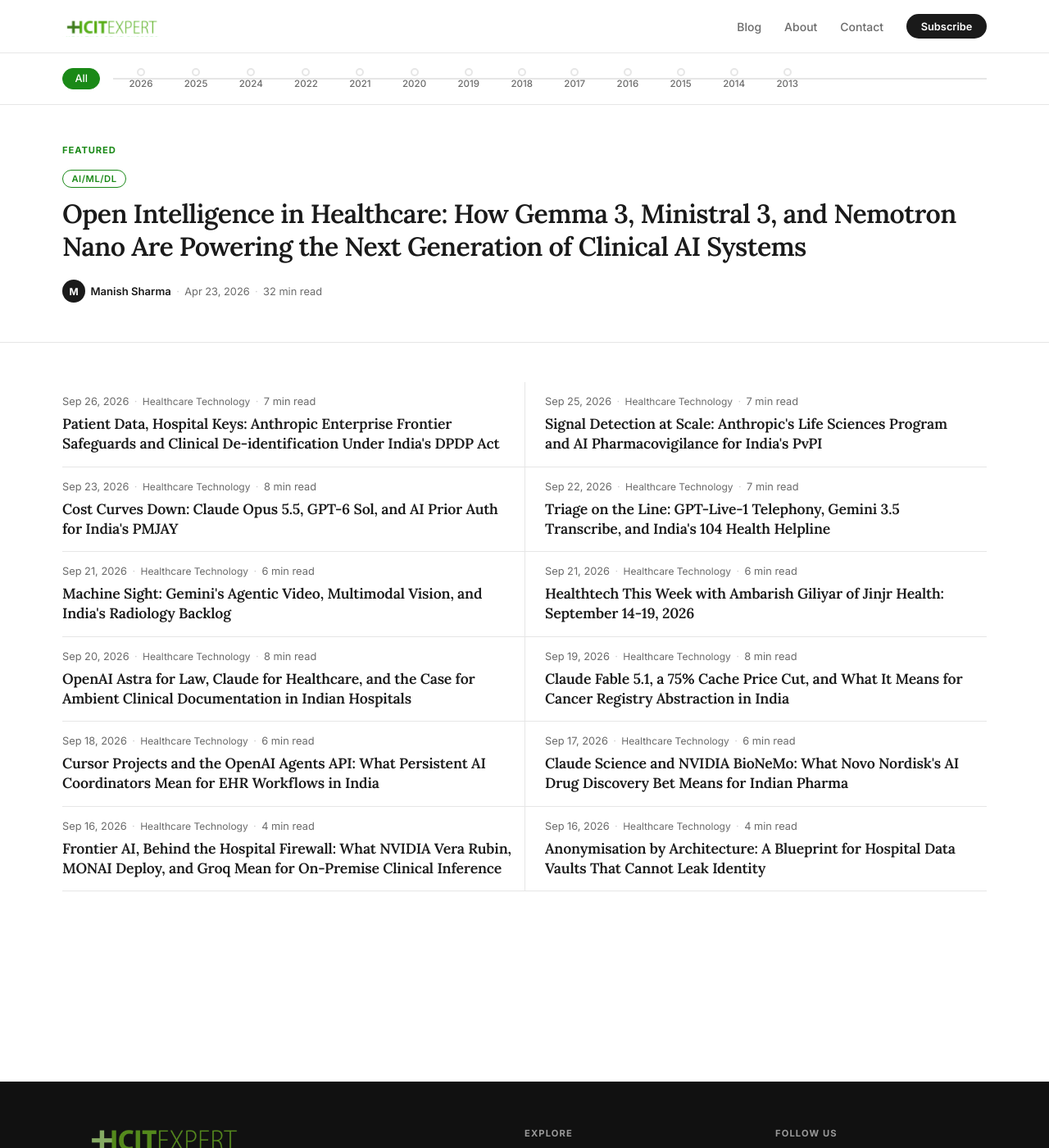
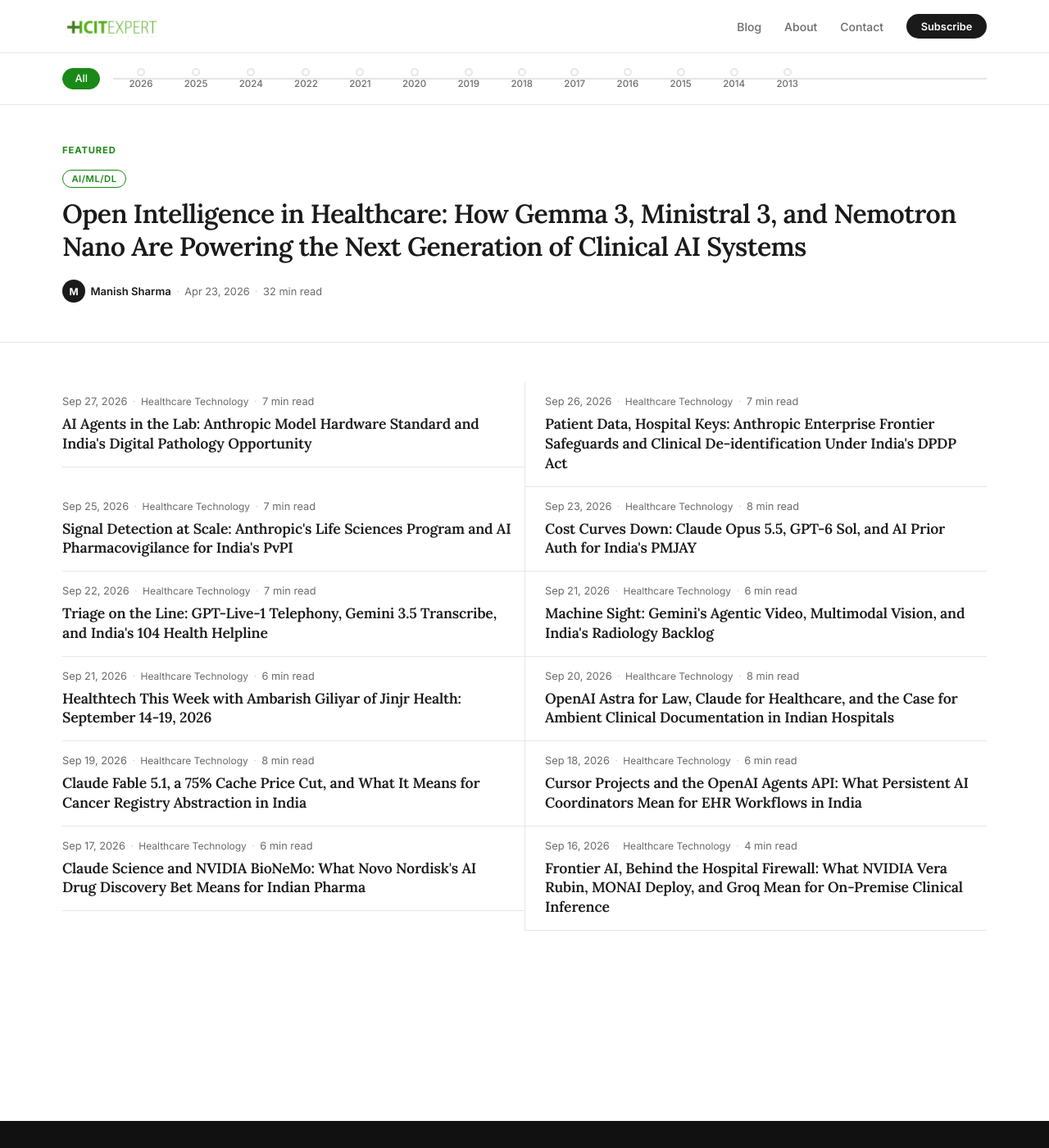
Before and after one commit to msharmas-yajur/hcitexpert-com, a Jekyll site: the page built from index.html, in a window 1280 px wide and 1400 px high. Shown: the whole window at 82% size. Built offline with Jekyll 4.4.1, drawn with Linux system fonts in a browser that asks for light colours; the list of posts is cut into pages by our own code; part of the change alters nothing that is shown.

Commit message:
post: Clinical Frontier 2026-09-27 - pathology-digital
AI Agents in the Lab: Anthropic Model Hardware Standard and India's
Digital Pathology Opportunity (Issue 011). Covers the August 27, 2026
research preview of MHS with HHMI Janelia, QIAGEN, Tecan, Danaher,
and MBF Bioscience. Angle: pathology-digital.

Co-Authored-By: Claude Sonnet 4.6 <noreply@anthropic.com>
Claude-Session: https://claude.ai/code/session_01PSgBPBp56ZX6RGedL8AUJS

```diff
--- a/_data/clinical_frontier_covered.yml
+++ b/_data/clinical_frontier_covered.yml
@@ -112,3 +112,9 @@ covered:
     models: ["Claude Fable 5 (Anthropic)", "Claude Fable 5.1 (Anthropic)"]
     sources:
       - https://www.anthropic.com/news/enterprise-frontier-safeguards
+  - date: 2026-09-27
+    slug: 2026-09-27-anthropic-mhs-lab-automation-digital-pathology-india
+    angle: pathology-digital
+    models: ["Anthropic Model Hardware Standard (Claude)"]
+    sources:
+      - https://www.anthropic.com/news/model-hardware-standard-research-preview
--- /dev/null
+++ b/_posts/2026-09-27-anthropic-mhs-lab-automation-digital-pathology-india.md
@@ -0,0 +1,107 @@
+---
+title: "AI Agents in the Lab: Anthropic Model Hardware Standard and India's Digital Pathology Opportunity"
+date: '2026-09-27 19:00:00 +0530'
+author: Manish Sharma
+description: "The Clinical Frontier, Issue 011. On August 27, 2026, Anthropic previewed the Model Hardware Standard, a specification that lets AI agents operate physical lab instruments - liquid handlers, microscopes, and robotic arms - through a standardised driver layer. For Indian NABL-accredited diagnostic labs, MHS shortens instrument integration from weeks to hours and enables AI-guided, autonomous molecular pathology workflows."
+keywords: "digital pathology India, AI lab automation, Anthropic Model Hardware Standard, QIAGEN AI integration, Tecan liquid handler AI, diagnostic lab AI India, NABL accreditation AI, histopathology automation, molecular diagnostics India AI, clinical lab automation, MCP lab instruments, pathology automation India"
+image: /assets/images/logo.png
+reading_time: "6 min read"
+categories:
+  - Healthcare Technology
+  - AI/ML/DL
+tags:
+  - Digital Pathology
+  - Lab Automation
+  - Anthropic
+  - Model Hardware Standard
+  - India Health IT
+  - Diagnostic Labs
+  - QIAGEN
+  - Tecan
+  - Molecular Diagnostics
+  - NABL
+mentions:
+  - name: "Anthropic Model Hardware Standard"
+    description: "Research preview announced August 27, 2026, in collaboration with HHMI Janelia Research Campus. MHS is a shared specification enabling AI agents to operate physical laboratory instruments through a standardised driver layer compatible with the Model Context Protocol. Hardware partners include QIAGEN (QIAsymphony Connect), Tecan (Fluent liquid handlers), Danaher, MBF Bioscience (ScanImage microscopy software), Automata (LINQ), Doosan Robotics, and Universal Robots. Carnegie Mellon University reduced instrument integration from several weeks to 8 hours; dose-response experiments ran approximately 3 times faster."
+    url: "https://www.anthropic.com/news/model-hardware-standard-research-preview"
+faq:
+  - q: "What is the Anthropic Model Hardware Standard and how does it work?"
+    a: "The Model Hardware Standard (MHS), previewed by Anthropic on August 27, 2026 with HHMI Janelia Research Campus, is a shared specification that lets AI agents operate physical laboratory instruments through a standardised driver layer. It uses simple read and write primitives to translate between operating systems and hardware, makes devices discoverable across a network without custom translator programs, and supports natural language device descriptions. Hardware partners include QIAGEN (QIAsymphony Connect), Tecan (Fluent liquid handlers), Danaher, MBF Bioscience (ScanImage microscopy), Automata, Doosan Robotics, and Universal Robots. The standard works via the Model Context Protocol (MCP) and is model-agnostic."
+  - q: "How can Indian diagnostic labs benefit from AI-controlled lab instruments?"
+    a: "Indian NABL-accredited labs can apply the Model Hardware Standard approach in three areas: automated sample preparation (nucleic acid extraction on QIAGEN-type instruments with AI monitoring), AI-guided molecular testing (qPCR monitoring where an AI agent watches amplification curves in real time and prompts the operator at the right juncture to stop or continue), and digital microscopy workflows (MBF Bioscience-type systems integrated with AI image analysis). The immediate value is reduced manual setup time and the ability to run multiple instruments in parallel without a dedicated operator watching each device."
+  - q: "What validation is required before an Indian lab can use AI-controlled instruments under NABL accreditation?"
+    a: "NABL accreditation follows ISO 15189, which treats any change to a validated method, including automation of a previously manual step, as a new method introduction. The lab must run a method comparison study, document precision and accuracy data, define human oversight checkpoints and fault-recovery procedures, update the Standard Operating Procedures to include the AI agent configuration, and notify NABL of the method change. The AI agent's decision logic is part of the method and must appear in the validation documentation."
+  - q: "Which lab instrument vendors support the Model Hardware Standard?"
+    a: "Hardware partners announced in the August 27, 2026 research preview include QIAGEN (QIAsymphony Connect nucleic acid extraction), Tecan (Fluent liquid handling systems), Danaher, MBF Bioscience (ScanImage microscopy software), Automata (LINQ lab automation platform), Doosan Robotics, Universal Robots, and Amazon Web Services via Strands Robots. Hugging Face and Raspberry Pi are also listed as technology partners. The standard is in research preview; open-source release is planned after safety evaluations are complete."
+---
+
+> **The Clinical Frontier** · 27 September 2026 · Issue 011
+> Anthropic just gave AI agents hands in the lab. Indian diagnostic pathology has been waiting for exactly this.
+
+**In this issue**
+
+- Anthropic's [Model Hardware Standard](https://www.anthropic.com/news/model-hardware-standard-research-preview), previewed August 27, 2026 with HHMI Janelia Research Campus, lets AI agents drive physical lab instruments through a standardised driver layer compatible with the Model Context Protocol.
+- Hardware partners include QIAGEN (QIAsymphony Connect), Tecan (Fluent liquid handlers), MBF Bioscience (ScanImage microscopy), and Danaher. Carnegie Mellon University cut integration from several weeks to 8 hours; dose-response experiments ran approximately 3 times faster.
+- For Indian NABL-accredited diagnostic labs, the immediate scenarios are AI-guided qPCR monitoring, multi-instrument sample preparation, and digital slide scanning, all without a dedicated operator watching each device.
+- Adoption requires formal method validation under ISO 15189: the AI agent configuration is treated as part of the method, not just the hardware.
+
+## What shipped
+
+**[Anthropic Model Hardware Standard (MHS)](https://www.anthropic.com/news/model-hardware-standard-research-preview)**, announced August 27, 2026 in collaboration with HHMI Janelia Research Campus, is a shared specification that gives AI agents the ability to directly drive physical laboratory instruments.
+
+MHS operates through three mechanisms:
+
+- **Standardised drivers.** A driver layer uses simple "read" and "write" primitives to translate between operating systems and hardware, replacing the vendor-specific programs that today make multi-instrument integration slow and expensive.
+- **Device discovery.** Instruments expose themselves in standard formats across a network. An AI agent can find and address new hardware without a custom integration project for each device.
+- **Natural language device descriptions.** Tags allow users to describe device behaviour in plain language; the driver converts this into operational reference files the model uses at runtime.
+
+University of Washington Baker researcher Zihao Song described the result: "MHS essentially gave the agent eyes, hands, and a sense of timing." The standard works with any device that has a programmable interface and supports access via the Model Context Protocol (MCP), making it model-agnostic.
+
+Hardware vendors already adding MHS support include QIAGEN (QIAsymphony Connect nucleic acid extraction), Tecan (Fluent liquid handling systems), Danaher, MBF Bioscience (ScanImage microscopy software), Automata (LINQ platform), Doosan Robotics, and Universal Robots.
+
+## How it actually works: three results from the preview
+
+**Genentech** used MHS to automate a BCA protein assay, coordinating a liquid handler, robotic arm, and plate reader simultaneously. Claude independently optimised flow rates for different liquid types and autonomously recovered from tip pickup failures and fluid detection errors, tasks that normally require a technician to intervene.
+
+**Carnegie Mellon University** integrated instruments in 8 hours compared to a typical vendor setup requiring several weeks. Dose-response experiments ran approximately 3 times faster. The system was tested against six induced fault conditions including missing plates, disconnected cameras, and emergency stops, achieving a final curve fit of R-squared above 0.98 after autonomous concentration range adjustment.
+
+**University of Washington Baker labs** connected six instruments in under one week. In qPCR workflows, an AI agent monitored amplification curves in real time, identifying the curve pattern and prompting the researcher at the right juncture to stop or continue, while also coordinating plate handoffs between a robotic arm and liquid handler without collisions.
+
+These are not text or image workloads. These are physical, wet-laboratory processes of the kind that Indian diagnostic labs run thousands of times a week.
+
+## Why India needs this now
+
+Indian diagnostic pathology is under growing structural pressure. The expansion of health insurance coverage under PM-JAY, the push toward NABL accreditation for labs seeking empanelment with insurance providers, and the growth of molecular diagnostic panels have collectively increased the volume and complexity of work that diagnostic labs must handle. Labs in Tier 2 and Tier 3 cities are opening to meet demand from newly insured populations, but they face a recurring constraint: trained lab technicians and clinical scientists are not available in sufficient numbers, and manual multi-instrument workflows are slow, error-prone, and difficult to scale.
+
+The instruments themselves are not the bottleneck. QIAGEN, Tecan, and equivalent platforms for nucleic acid extraction and liquid handling are standard in molecular diagnostic labs. The bottleneck is the human-machine interface: someone must watch the instruments, respond to errors, transfer samples between devices, and initiate each step in sequence.
+
+MHS changes that interface. If an AI agent can monitor a qPCR run in real time and stop it at the optimal point, one technician can oversee multiple instruments simultaneously. If instrument integration takes 8 hours rather than several weeks, a new lab in Nagpur or Coimbatore does not need a specialist integrator on-site to connect its sample preparation system to its analysis system.
+
+**Immediate digital pathology applications:**
+
+- **Molecular diagnostics.** TB-NAAT, HPV genotyping, sepsis PCR panels. High-volume, well-defined workflows where AI-guided qPCR monitoring and automated sample prep reduce manual steps per run.
+- **Histopathology slide scanning.** MBF Bioscience's ScanImage microscopy software is already an MHS hardware partner. Slide scanning coordinated by an AI agent, with real-time focus and tile management, feeds directly into AI image analysis pipelines.
+- **Biobank and registry sample processing.** India's cancer and genomic registries require biobank-grade sample management. Automated liquid handling under AI oversight, with full audit trails routed to the lab's own systems, fits this requirement.
+
+## The validation constraint
+
+NABL accreditation follows ISO 15189, which treats any change to a validated method, including automation of a previously manual step, as a new method introduction. Before an AI-controlled workflow replaces a validated manual process at a NABL-accredited lab, the lab must:
+
+1. Define the automated workflow's Standard Operating Procedure, including the specific AI agent instructions and hardware configuration.
+2. Run a method comparison study against the validated reference method across a representative sample set, documenting precision, accuracy, and reference range data.
+3. Document AI error recovery actions, define human oversight checkpoints, and specify which fault conditions require mandatory human intervention before the run continues.
+4. Update the quality management system documentation and notify NABL of the method change per ISO 15189 requirements.
+
+None of this is novel. Indian reference labs conduct method validations routinely when adopting new reagent lots or instrument firmware upgrades. The same process applies here, with one addition: the AI agent's decision logic is part of the method and must appear in the validation documentation, not just the hardware specification.
+
+The Anthropic MHS documentation is explicit about current AI limitations: agents struggle with physical and chemical intuition when troubleshooting unexpected sample behaviour, spatial reasoning remains limited, and higher-risk actions currently require human confirmation. These limitations map directly to the ISO 15189 requirement for defined human oversight checkpoints, so the standard's safety framing and the accreditation framework are aligned rather than in conflict.
+
+## The takeaway
+
+The Model Hardware Standard makes AI-driven lab automation accessible without a multi-week custom integration project for each new instrument. For Indian diagnostic labs, the near-term value is qPCR monitoring, multi-instrument sample preparation, and digital microscopy workflows running with reduced manual intervention. The medium-term value is deploying those workflows consistently across labs in Tier 2 and Tier 3 cities, without needing specialist integration staff at each site.
+
+MHS is currently in research preview. QIAGEN, Tecan, MBF Bioscience, and Danaher are committed hardware partners; open-source release is planned after safety evaluations are complete. For labs considering adoption, the practical step now is to identify which instruments are MHS-compatible, begin designing the method comparison study, and engage with the Anthropic research preview programme. The validation clock starts at design, not at deployment.
+
+---
+
+*The Clinical Frontier is a daily briefing from [HCITExperts](https://hcitexpert.com/). More tomorrow.*
```
